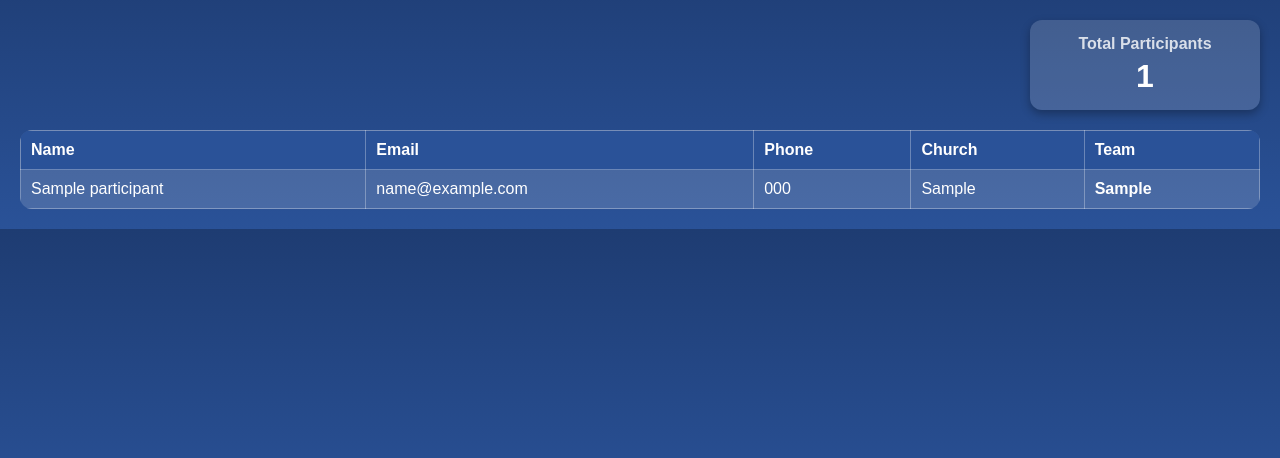
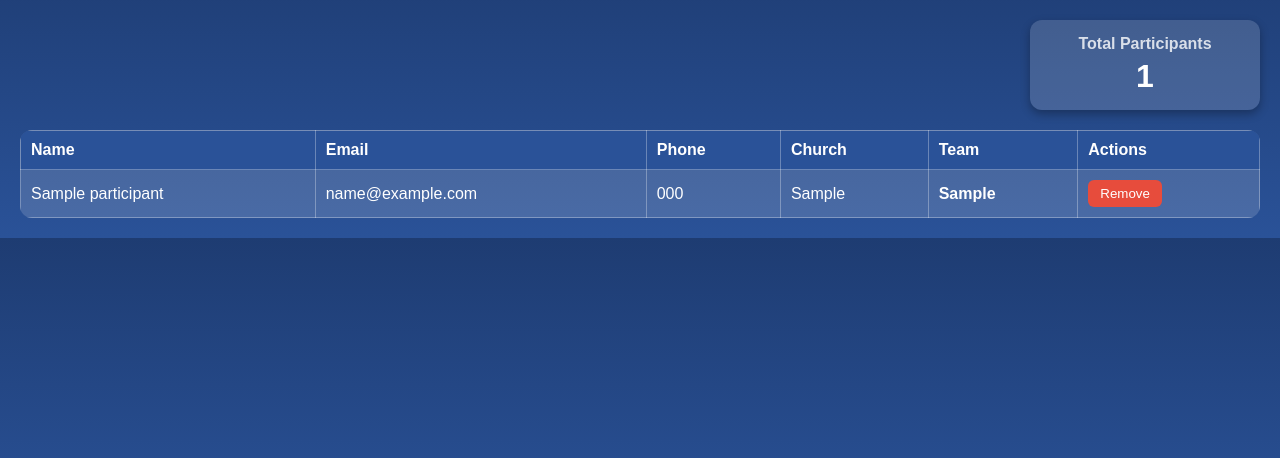
Before and after one commit to davezey19/event-registration, a Flask app: page /admin-dashboard in a window 1280 px wide. Shown: the part 57-515 px from the top of the page. Run offline with Flask 3, Linux system fonts and the light colour scheme; the visitor is signed in with stand-in values (Sample User, id 1); tables that the repository leaves empty hold one stand-in row (values such as "Sample post").

Commit message:
Added admin remove participant feature

```diff
--- a/app.py
+++ b/app.py
@@ -192,7 +192,20 @@ def admin_dashboard():
         teams=TEAMS,
         total_count=total_count
     )
+# -----------------------
+# Admin Remove Participant
+# -----------------------
+@app.route("/admin-remove/<int:participant_id>", methods=["POST"])
+def admin_remove(participant_id):
+    if "admin" not in session:
+        return redirect(url_for("admin_login"))
 
+    participant = Participant.query.get_or_404(participant_id)
+    db.session.delete(participant)
+    db.session.commit()
+
+    flash("Participant removed successfully.")
+    return redirect(url_for("admin_dashboard"))
 # -----------------------
 # Admin Logout
 # -----------------------
--- a/templates/admin_dashboard.html
+++ b/templates/admin_dashboard.html
@@ -77,14 +77,23 @@ tr:nth-child(even){
 background:rgba(255,255,255,0.05);
 }
 
+/* Delete Button */
+.delete-btn {
+background-color: #e74c3c;
+border: none;
+color: white;
+padding: 6px 12px;
+border-radius: 6px;
+cursor: pointer;
+}
+
+.delete-btn:hover {
+background-color: #c0392b;
+}
+
 a{
 color:gold;
 text-decoration:none;
-}
-
-.logout{
-margin-top:20px;
-display:inline-block;
 }
 </style>
 </head>
@@ -110,6 +119,7 @@ display:inline-block;
 <th>Phone</th>
 <th>Church</th>
 <th>Team</th>
+<th>Actions</th>
 </tr>
 
 {% for p in participants %}
@@ -121,10 +131,23 @@ display:inline-block;
 <td style="background-color: {{ teams[p.team] }}; color:white; font-weight:bold;">
 {{ p.team }}
 </td>
+<td>
+<form method="POST"
+      action="{{ url_for('admin_remove', participant_id=p.id) }}"
+      onsubmit="return confirmRemove();">
+<button type="submit" class="delete-btn">Remove</button>
+</form>
+</td>
 </tr>
 {% endfor %}
 
 </table>
 
+<script>
+function confirmRemove() {
+    return confirm("Are you sure you want to remove this participant?");
+}
+</script>
+
 </body>
 </html>
```
Also changed, not shown: instance/participants.db (added).
